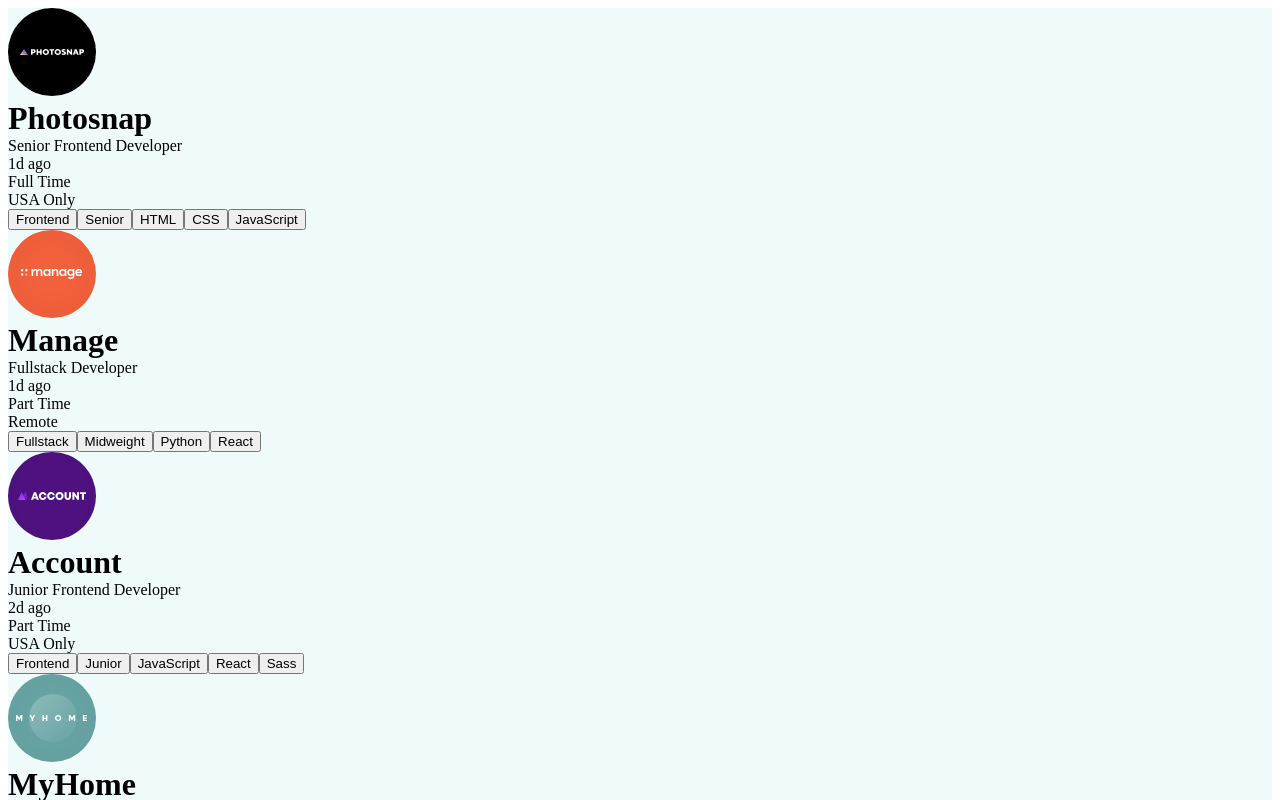
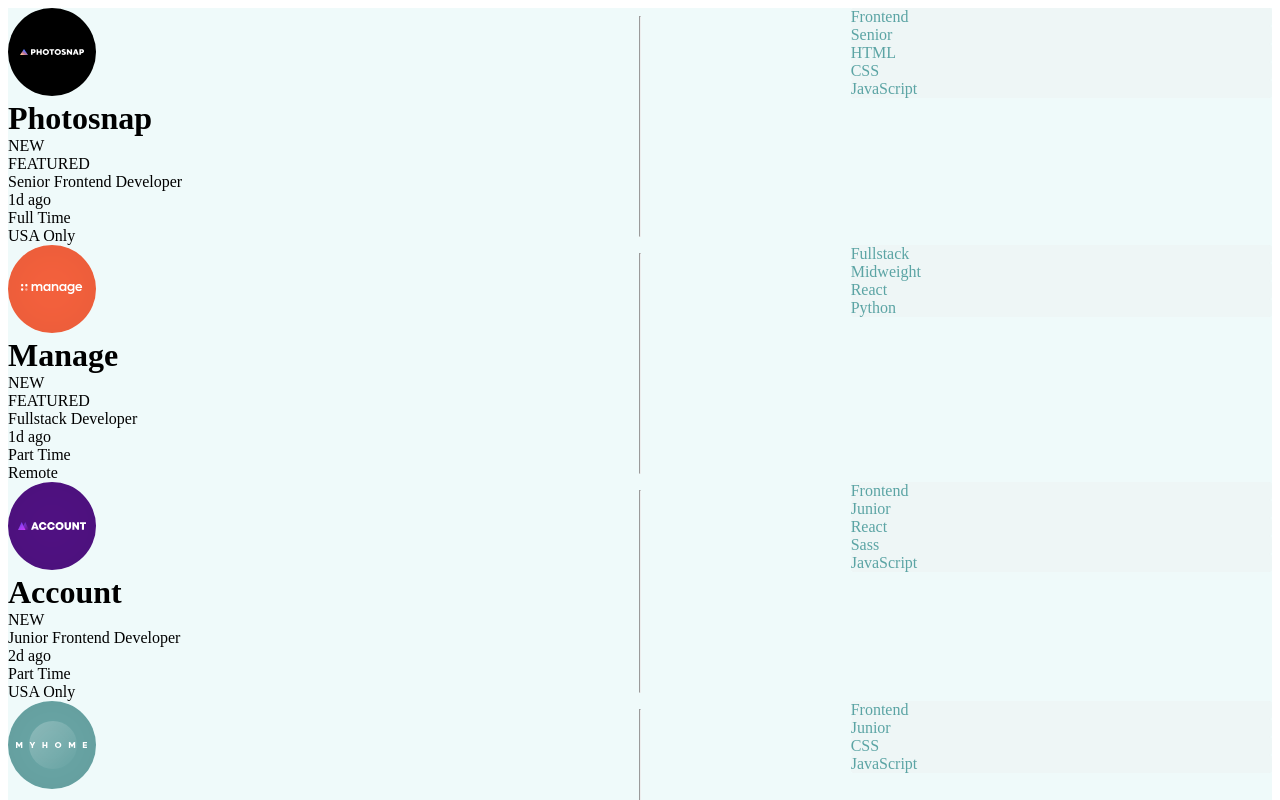
Before and after one commit to sagites/static-job-listings-master, a React (Vite) app: page / in a window 1280 px wide. Shown: the top 800 px of the page. Built offline with nearby package versions, Linux system fonts and the light colour scheme.

Commit message:
restructured the slider componente

```diff
--- a/src/Components/slide.jsx
+++ b/src/Components/slide.jsx
@@ -3,6 +3,8 @@
 const Slide = ({
     company,
     logo,
+    news,
+    featured,
     position,
     postedAt,
     contract,
@@ -15,39 +17,45 @@ const Slide = ({
     return (
         <div className="main">
 
-            <div className="holder">
+            <div>
 
-            <div className="companyLogo">
-                <img className="image" src={logo} alt="" />
+                <img
+                    src={logo}
+                    alt={company}
+                />
+
+                <div>
+
+                    <div>
+                        <h1 className="companyName">{company}</h1>
+                        <div>
+                            { news == true ? <div className="new">NEW</div> : null }
+                            { featured  == true ? <div className="featured">FEATURED</div> : null}
+                        </div>
                     </div>
 
-            <div className="body">
-                <h1>{company} </h1>
-                <p>{position}</p>
+                    <div>{position}</div>
+
                     <ul>
                         <li>{postedAt}</li>
                         <li>{contract}</li>
                         <li>{location}</li>
                     </ul>
                 </div>
-
-
-            <div className="buttonSection">
-                <button className="buttons">{role}</button>
-                <button className="buttons">{level}</button>
-                {
-                    languages.map((language, i)=>(
-                        <button className="buttons" key={i}>{language}</button>
-                    ))
-                }
-                {
-                    tools.map((tool, i)=>(
-                        <button className="buttons" key={i}>{tool}</button>
-                    ))
-                    }
-            </div>
             </div>
 
+            <hr className="hidden"/>
+
+            <div className="buttonHolder">
+                <div onClick={() => handleFilterClick(role)} className="button">{role}</div>
+                <div onClick={() => handleFilterClick(level)} className="button">{level}</div>
+                {tools.map((tool, index) => (
+                    <div key={index} className="button" onClick={() => handleFilterClick(role)}>{tool}</div>
+                )) }
+                {languages.map((language, index) => (
+                    <div key={index} className="button" onClick={() => handleFilterClick(role)}>{language}</div>
+                )) }
+            </div>
         </div>
      );
 }
```
Lines whose indentation alone changed are shown as unchanged.
